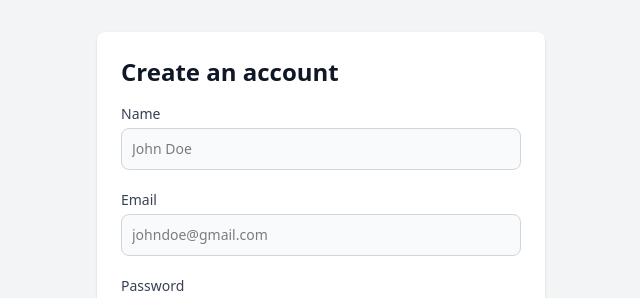
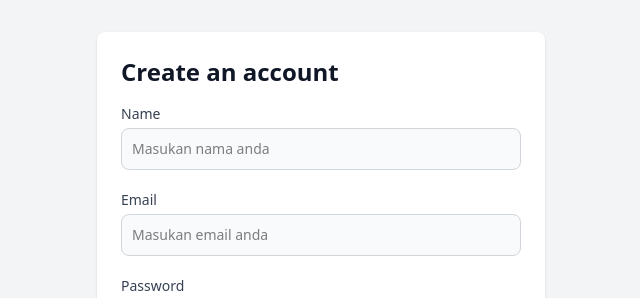
Before and after one commit to wira09/belajar-auth-NextJs, a Next.js app: page /register in a window 1280 px wide. Shown: the top 298 px of the page, without its empty margins (319-959 px from the left). Built offline with nearby package versions, Linux system fonts and the light colour scheme.

Commit message:
Register End

```diff
--- a/components/auth/form-register.tsx
+++ b/components/auth/form-register.tsx
@@ -3,11 +3,22 @@
 import { useFormState } from "react-dom";
 import Link from "next/link";
 import { signUpCredentials } from "@/lib/actions";
+import { RegisterButton } from "@/components/button";
 
 const FormRegister = () => {
   const [state, formAction] = useFormState(signUpCredentials, null);
   return (
     <form action={formAction} className="space-y-5">
+      {/* alert */}
+      {state?.message ? (
+        <div
+          className="p-4 mb-4 text-sm text-red-500 rounded-lg bg-red-100"
+          role="alert"
+        >
+          <span className="font-medium">{state?.message}</span>
+        </div>
+      ) : null}
+
       {/* Name */}
       <div>
         <label
@@ -20,7 +31,7 @@ const FormRegister = () => {
           id="name"
           type="text"
           name="name"
-          placeholder="John Doe"
+          placeholder="Masukan nama anda"
           defaultValue={state?.data?.name || ""}
           className="w-full rounded-lg border border-gray-300 bg-gray-50 p-2.5 text-sm
                  focus:border-blue-500 focus:ring-1 focus:ring-blue-500 outline-none"
@@ -40,7 +51,7 @@ const FormRegister = () => {
           id="email"
           type="email"
           name="email"
-          placeholder="johndoe@gmail.com"
+          placeholder="Masukan email anda"
           defaultValue={state?.data?.email || ""}
           className="w-full rounded-lg border border-gray-300 bg-gray-50 p-2.5 text-sm
                  focus:border-blue-500 focus:ring-1 focus:ring-blue-500 outline-none"
@@ -91,13 +102,7 @@ const FormRegister = () => {
       </div>
 
       {/* Button */}
-      <button
-        type="submit"
-        className="w-full rounded-lg bg-blue-700 px-5 py-2.5 text-sm font-medium
-               text-white uppercase hover:bg-blue-600 transition"
-      >
-        Register
-      </button>
+      <RegisterButton />
 
       {/* Link */}
       <p className="text-center text-sm text-gray-500">
--- /dev/null
+++ b/components/button.tsx
@@ -0,0 +1,16 @@
+"use client";
+import { useFormStatus } from "react-dom";
+
+export const RegisterButton = () => {
+  const { pending } = useFormStatus();
+  return (
+    <button
+      type="submit"
+      disabled={pending}
+      className="w-full rounded-lg bg-blue-700 px-5 py-2.5 text-sm font-medium
+               text-white uppercase hover:bg-blue-600 transition"
+    >
+      {pending ? "Registering.." : "Register"}
+    </button>
+  );
+};
```
